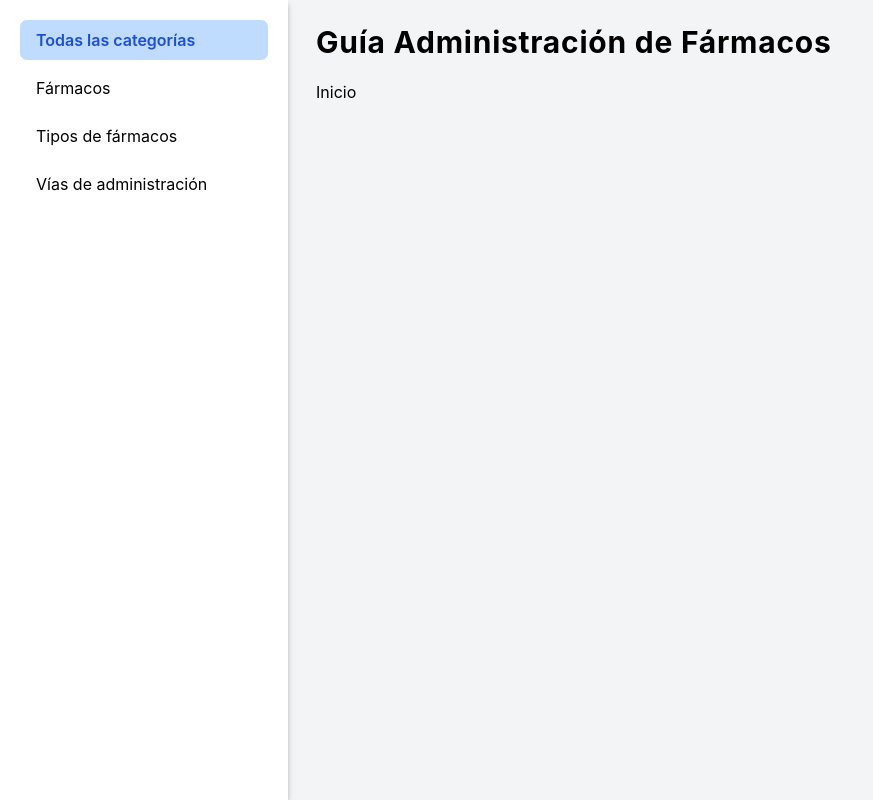
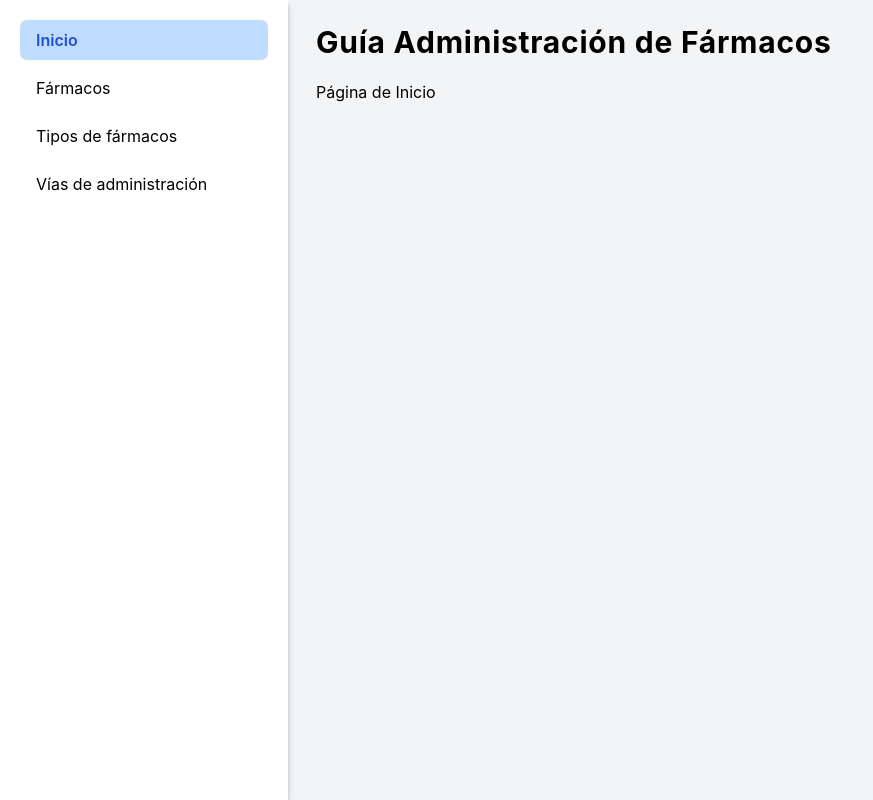
Before and after one commit to DiegoWEBD/Ingeso-Frontend, a React (Vite) app: page / in a window 1280 px wide. Shown: the whole page, without its empty margins (0-873 px from the left). Built offline with nearby package versions, Linux system fonts and the light colour scheme.

Commit message:
cambio de nombres

```diff
--- a/src/presentation/components/dashboard/Dashboard.tsx
+++ b/src/presentation/components/dashboard/Dashboard.tsx
@@ -4,7 +4,7 @@ import DashboardTab from './DashboardTab'
 const Dashboard: React.FC = () => {
 	return (
 		<div className="bg-white p-5 flex flex-col gap-2 shadow-md shadow-gray-500/50 w-[18rem]">
-			<DashboardTab title="Todas las categorías" to="/" />
+			<DashboardTab title="Inicio" to="/" />
 			<DashboardTab title="Fármacos" to="/drugs" />
 			<DashboardTab title="Tipos de fármacos" to="/drug_types" />
 			<DashboardTab title="Vías de administración" to="/administration_route" />
--- a/src/presentation/components/pages/home/HomePage.tsx
+++ b/src/presentation/components/pages/home/HomePage.tsx
@@ -1,7 +1,7 @@
 import React from 'react'
 
 const HomePage: React.FC = () => {
-	return <div>Inicio</div>
+	return <div>Página de Inicio</div>
 }
 
 export default HomePage
```
